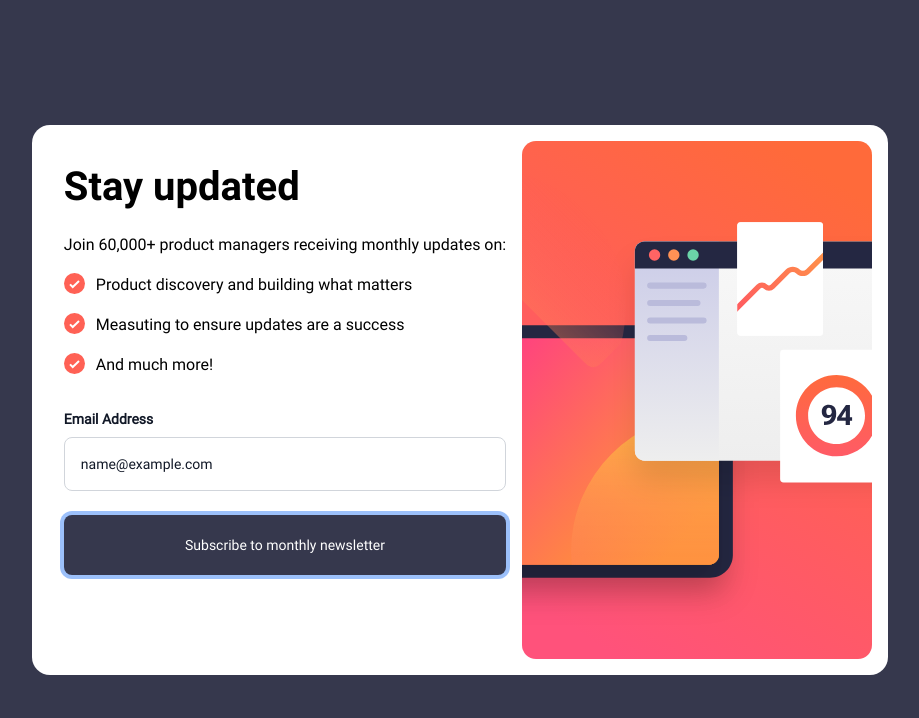
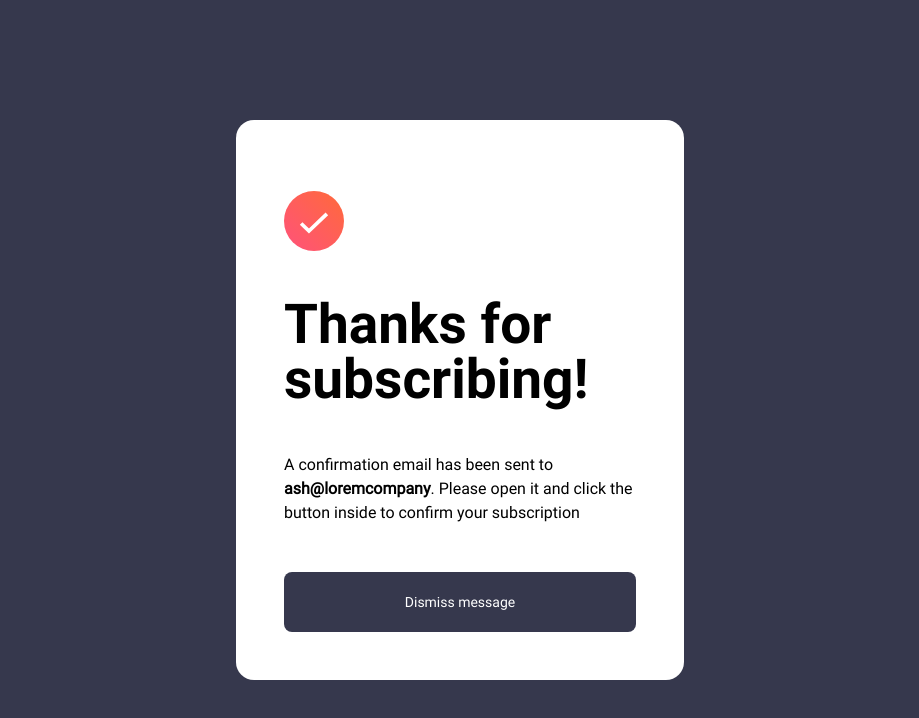
Before and after one commit to erickcastelo/newsletter-sign-up-with-success-message-main, a React (Vite) app: page / in a window 1280 px wide. Both pictures are taken after typing "name@example.com" into the empty fields and a click on the button "Subscribe to monthly newsletter". Shown: the top 718 px of the page, without its empty margins (180-1099 px from the left). Built offline with nearby package versions, Linux system fonts and the light colour scheme.

Commit message:
Add desktop card message

```diff
--- a/src/App.tsx
+++ b/src/App.tsx
@@ -1,15 +1,26 @@
-import {} from "react";
+import { useState } from "react";
 import { Header } from "./components/Header/Header";
 import "./App.scss";
 import { Card } from "./components/Card/Card";
 import { MainContent } from "./components/Content/MainContent";
+import { CardMessage } from "./components/CardMessage/CardMessage";
 
 function App() {
+  const [isSuccess, setIsSuccess] = useState<boolean>(false);
+
   return (
-    <Card>
-      <Header></Header>
-      <MainContent></MainContent>
-    </Card>
+    <>
+      {!isSuccess && (
+        <Card>
+          <Header></Header>
+          <MainContent
+            onEventSubmit={(data) => setIsSuccess(!!data.email)}
+          ></MainContent>
+        </Card>
+      )}
+
+      {isSuccess && <CardMessage onDismiss={() => setIsSuccess(false)} />}
+    </>
   );
 }
 
--- /dev/null
+++ b/src/components/CardMessage/CardMessage.scss
@@ -0,0 +1,43 @@
+@import "../../assets/fonts/colors.scss";
+
+.card-message-container {
+  height: 100vh;
+  display: flex;
+  flex-direction: column;
+  justify-content: space-between;
+  padding: 1em;
+  background-color: $white;
+
+  .card-message-content {
+    display: flex;
+    flex-direction: column;
+    height: 50%;
+    justify-content: space-around;
+
+    img {
+      width: 60px;
+    }
+
+    .title {
+      font-size: 35px;
+      font-weight: bolder;
+      font-family: "Roboto Bold";
+      line-height: 55px;
+    }
+  }
+}
+
+@media (min-width: 1024px) {
+  .card-message-container {
+    border-radius: 18px;
+    height: 70vh;
+    width: 35vw;
+    padding: 3em;
+    .card-message-content {
+      height: 100%;
+      .title {
+        font-size: 55px;
+      }
+    }
+  }
+}
--- /dev/null
+++ b/src/components/CardMessage/CardMessage.tsx
@@ -0,0 +1,25 @@
+import { Button } from "../common/Button/Button";
+import iconSuccess from "../../assets/icon-success.svg";
+import "./CardMessage.scss";
+
+type CardMessageProps = {
+  onDismiss: () => void;
+};
+export const CardMessage = ({ onDismiss }: CardMessageProps) => {
+  return (
+    <div className="card-message-container">
+      <div className="card-message-content">
+        <img src={iconSuccess} />
+        <h2 className="title">Thanks for subscribing!</h2>
+        <p>
+          A confirmation email has been sent to <b>ash@loremcompany</b>. Please
+          open it and click the button inside to confirm your subscription
+        </p>
+      </div>
+
+      <Button type="button" onClick={onDismiss}>
+        Dismiss message
+      </Button>
+    </div>
+  );
+};
--- a/src/components/Content/MainContent.tsx
+++ b/src/components/Content/MainContent.tsx
@@ -1,7 +1,7 @@
 import { Footer } from "../Footer/Footer";
 import "./MainContent.scss";
 
-export const MainContent = () => {
+export const MainContent = ({ onEventSubmit }: any) => {
   return (
     <section className="main-content margin-content">
       <section>
@@ -15,7 +15,7 @@ export const MainContent = () => {
           <li>And much more!</li>
         </ul>
       </section>
-      <Footer></Footer>
+      <Footer onEventSubmit={(data) => onEventSubmit(data)}></Footer>
     </section>
   );
 };
--- a/src/components/Footer/Footer.tsx
+++ b/src/components/Footer/Footer.tsx
@@ -22,7 +22,11 @@ type Email = {
   email: string;
 };
 
-export const Footer = () => {
+type FooterProps = {
+  onEventSubmit: SubmitHandler<Email>;
+};
+
+export const Footer = ({ onEventSubmit }: FooterProps) => {
   const form = useForm({
     defaultValues: {
       email: "",
@@ -31,7 +35,7 @@ export const Footer = () => {
   });
 
   const { handleSubmit } = form;
-  const onSubmit: SubmitHandler<Email> = (data) => console.log(data);
+  const onSubmit: SubmitHandler<Email> = (data) => onEventSubmit(data);
 
   return (
     <footer className="footer-content">
--- a/src/components/common/Button/Button.tsx
+++ b/src/components/common/Button/Button.tsx
@@ -14,10 +14,11 @@ export const Button = ({ ...props }: ButtonProps) => {
     <div className="button-content">
       <button
         {...restProps}
-        className={
-          classNames({ className: !!className }) +
-          " mt-6 w-full text-white focus:ring-4 font-medium rounded-lg text-sm px-5 py-5 focus:outline-none"
-        }
+        className={classNames({
+          className: !!className,
+          "mt-6 w-full text-white focus:ring-4 font-medium rounded-lg text-sm px-5 py-5 focus:outline-none":
+            true,
+        })}
       >
         {children}
       </button>
--- a/src/components/common/Input/Input.tsx
+++ b/src/components/common/Input/Input.tsx
@@ -37,7 +37,7 @@ export const Input = ({ ...props }: InputProps) => {
       <input
         id={name}
         className={classNames({
-          "border-red-700 bg-red-100 text-red-700 placeholder-red-700 font-semibold":
+          "border-red-700 !bg-red-100 text-red-700 placeholder-red-700 focus:outline-none focus:border-red-700 focus:border-2 font-semibold":
             !!message,
           "bg-transparent border border-gray-300 text-gray-900 text-sm rounded-lg focus:ring-blue-500 focus:border-blue-500 block w-full p-4 dark:bg-gray-700 dark:border-gray-600 dark:placeholder-gray-400 dark:text-white dark:focus:ring-blue-500 dark:focus:border-blue-500":
             true,
```
Also changed, not shown: src/assets/icon-success.svg (added), 1 other file (tests, documents, lock files or other folders).
